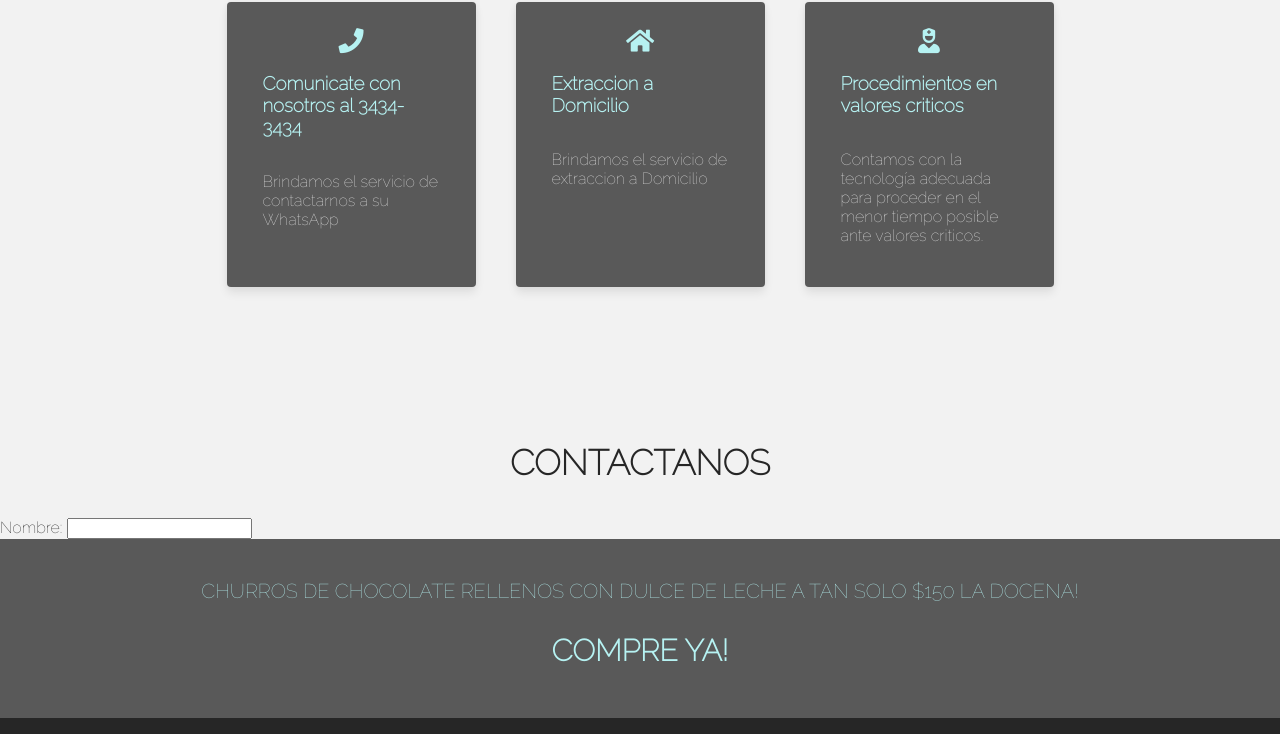
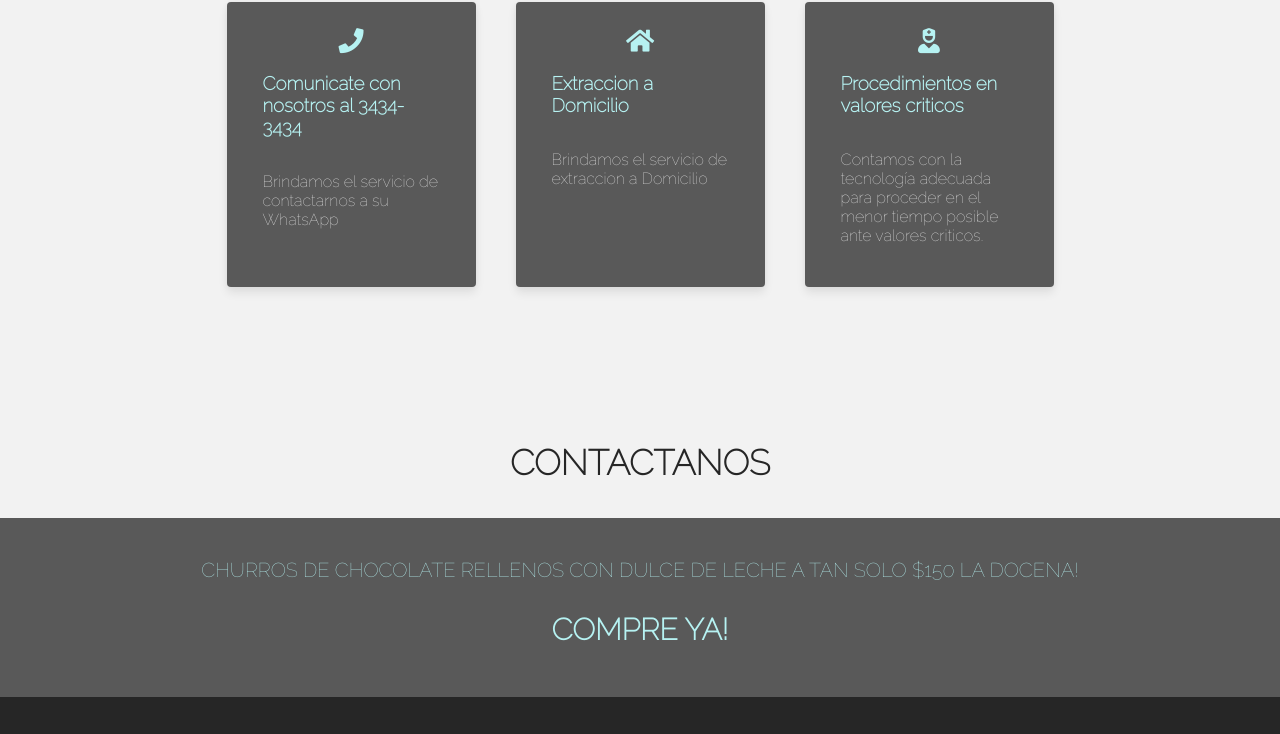
Before and after one commit to Ezhak/LabRolf-FrontendWeb, a plain HTML site: page index.html in a window 1280 px wide. Shown: the part 1962-2696 px from the top of the page. Drawn offline with Linux system fonts and the light colour scheme.

Commit message:
Update index.html

```diff
--- a/index.html
+++ b/index.html
@@ -87,11 +87,11 @@
         </div>
 
         <h3 id="servicios-titulo"> CONTACTANOS </h3>
-        <div id="seccion-contacto" class="">
+        <!-- <div id="seccion-contacto" class="">
             <form action="">
                 <label for="txtNombre">Nombre: </label> <input type="text" name="" id="">
             </form>
-        </div>
+        </div> -->
     </main>
 
     <aside>
```
